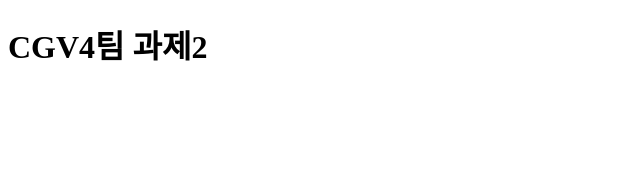
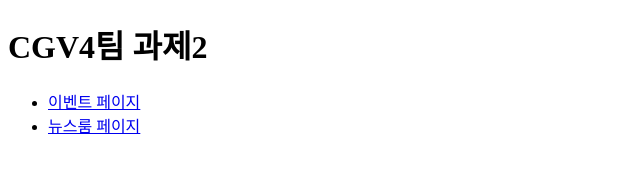
Before and after one commit to leegit92/sample_pages, a plain HTML site: page index.html in a window 1280 px wide. Shown: the whole page, without its empty margins (0-640 px from the left). Drawn offline with Linux system fonts and the light colour scheme.

Commit message:
Update index.html

```diff
--- a/index.html
+++ b/index.html
@@ -6,5 +6,9 @@
   </head>
   <body>
     <h1>CGV4팀 과제2</h1>
+    <ul>
+      <li><a href="event_page.mhtml">이벤트 페이지</a></li>
+      <li><a href="newsroom_page.mhtml">뉴스룸 페이지</a></li>
+    </ul>
   </body>
 </html>
```
